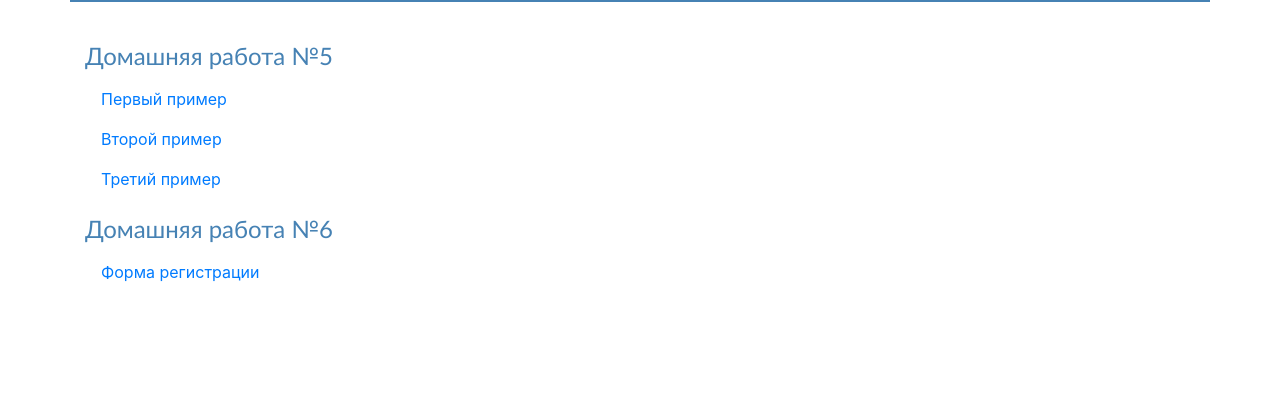
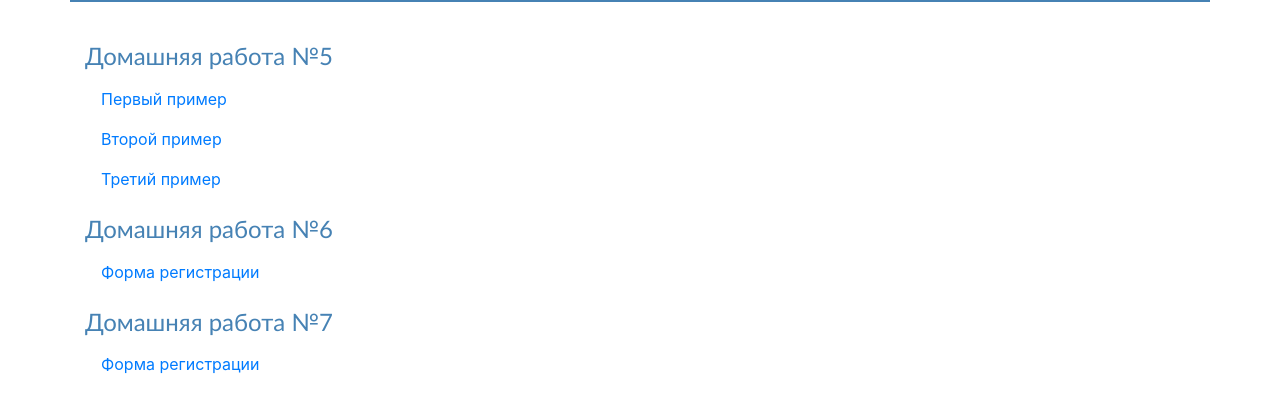
Before and after one commit to balibek/Homework5, a plain HTML site: page index.html in a window 1280 px wide. Shown: the part 86-498 px from the top of the page. Drawn offline with nearby package versions, Linux system fonts and the light colour scheme.

Commit message:
int hw7 in hw5

```diff
--- a/index.html
+++ b/index.html
@@ -50,6 +50,16 @@
                         </li>
                 </div>
             </div>
+
+            <div class="row size">
+                <div class="col-12">
+                    <h4>Домашняя работа №7</h4>
+                    <ul class="nav flex-column">
+                        <li class="nav-item">
+                            <a class="nav-link" href="https://balibek.github.io/Homework5/Botanic.html">Форма регистрации</a>
+                        </li>
+                </div>
+            </div>
         </div>
     </body>
 </html>
```
